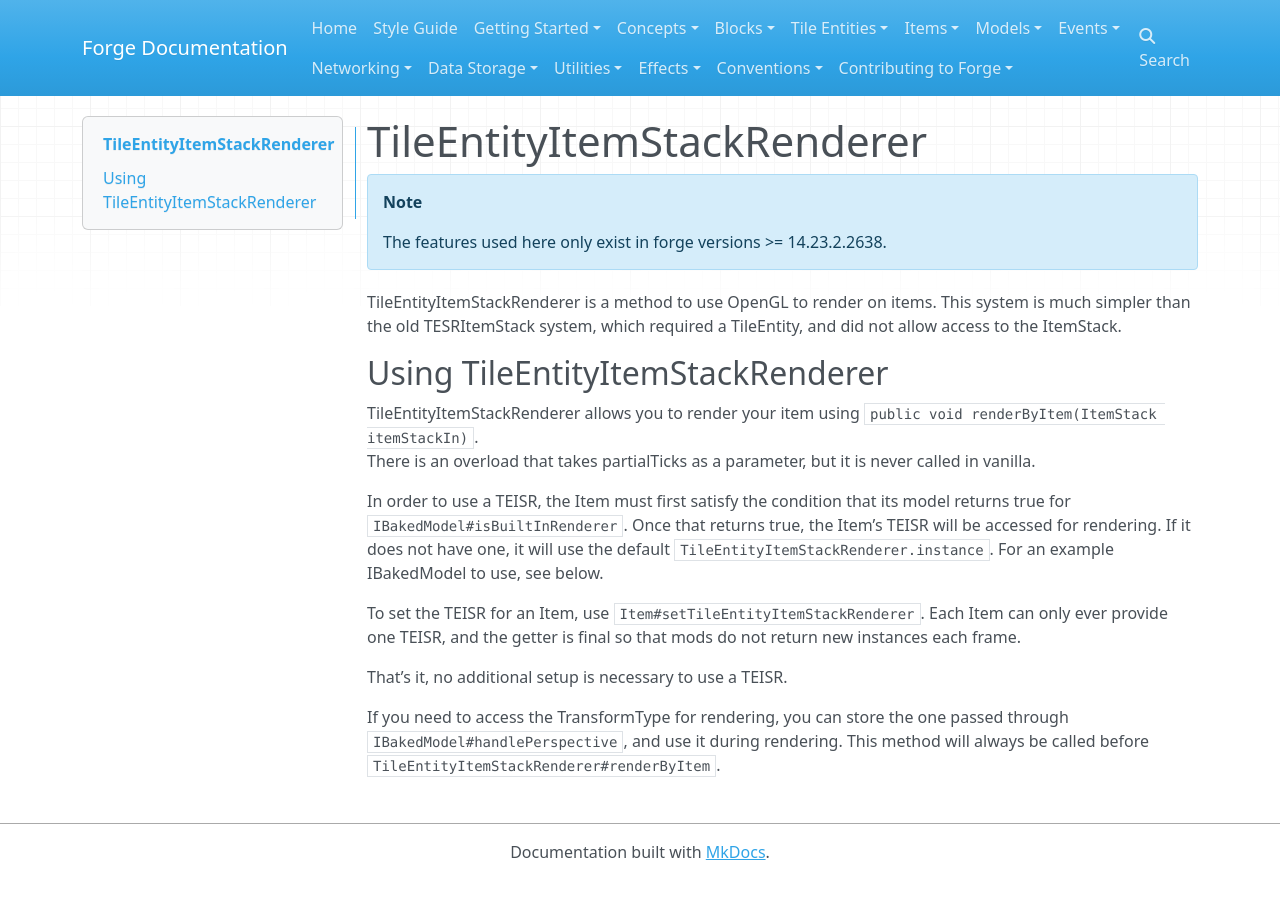
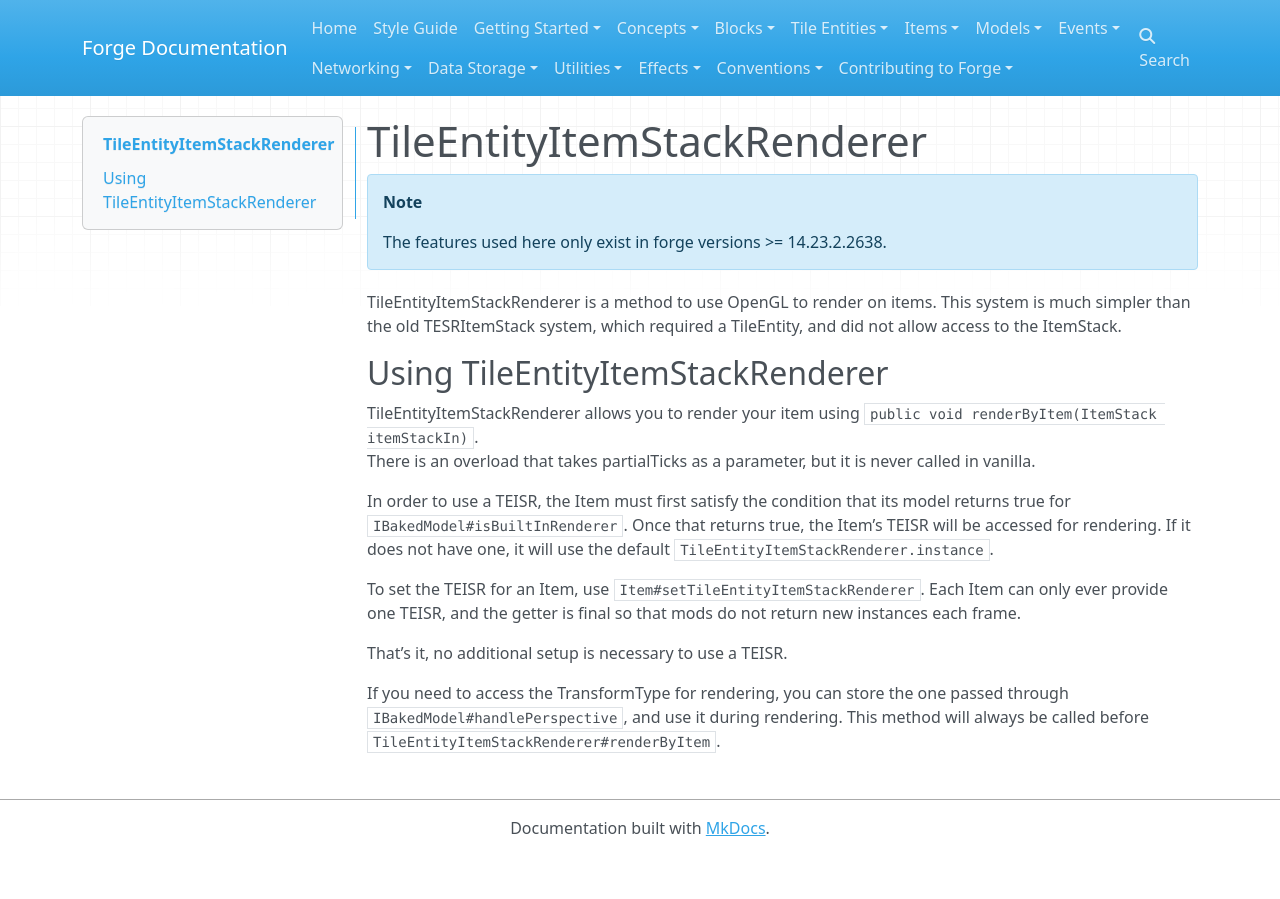
Before and after one commit to MinecraftForge/Documentation, an MkDocs documentation site: the page built from docs/rendering/teisr.md, in a window 1280 px wide. Built offline with MkDocs 1.6.1, drawn with Linux system fonts in a browser that asks for light colours; nearby versions of some CDN libraries; old or Windows-style settings are respelled for this version of MkDocs.

Commit message:
Update teisr.md

```diff
--- a/docs/rendering/teisr.md
+++ b/docs/rendering/teisr.md
@@ -12,7 +12,7 @@ TileEntityItemStackRenderer allows you to render your item using `public void re
 There is an overload that takes partialTicks as a parameter, but it is never called in vanilla.
 
 In order to use a TEISR, the Item must first satisfy the condition that its model returns true for `IBakedModel#isBuiltInRenderer`.
-Once that returns true, the Item's TEISR will be accessed for rendering.  If it does not have one, it will use the default `TileEntityItemStackRenderer.instance`. For an example IBakedModel to use, see below.
+Once that returns true, the Item's TEISR will be accessed for rendering.  If it does not have one, it will use the default `TileEntityItemStackRenderer.instance`.
 
 To set the TEISR for an Item, use `Item#setTileEntityItemStackRenderer`.  Each Item can only ever provide one TEISR, and the getter is final so that mods do not return new instances each frame.
 
```
